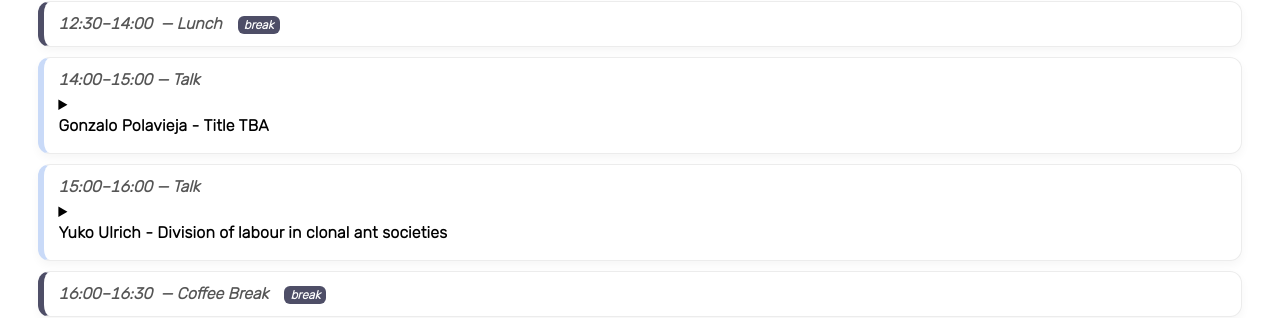
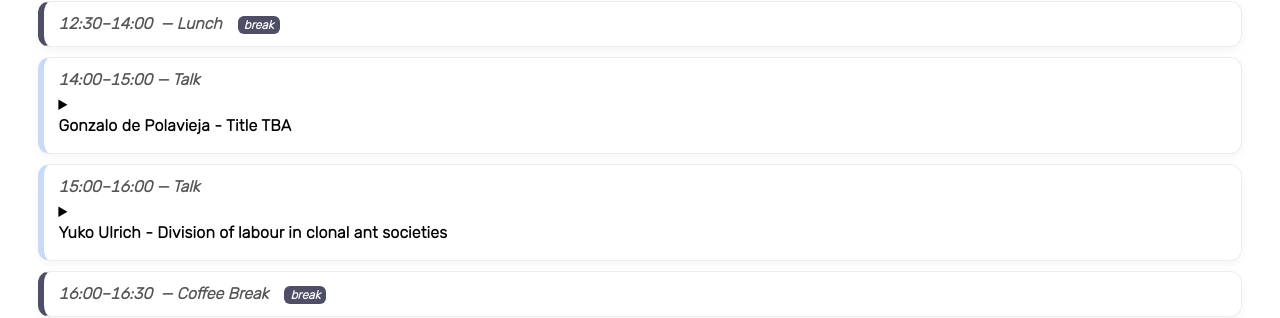
Before and after one commit to almadalcoschool/almadalcoschool.github.io, a Jekyll site: the page built from scientific_program.html, in a window 1280 px wide and 900 px high, scrolled down 4496 px. Shown: the part 144-462 px from the top of the window. Built offline with Jekyll 4.4.1, drawn with Linux system fonts in a browser that asks for light colours; nearby versions of some CDN libraries; some of the changed text lies outside the part shown.

Commit message:
fixed typo

```diff
--- a/scientific_program.html
+++ b/scientific_program.html
@@ -620,7 +620,7 @@ image: /images/home/paper_natEcoEvol2020.jpg
           <td class="tg-pta1" rowspan="4">14:00</td>
           <td class="tg-gpin" rowspan="4" data-full="Allyson Sgro - Multicellular collaboration: how do cells work together in the wild?">Allyson Sgro</td>
           <td class="tg-gpin" rowspan="4" data-full="Elena Scarpa - Collective migration in complex environments: the case of the trunk neural crest">Elena Scarpa</td>
-          <td class="tg-gpin" rowspan="4" data-full="Gonzalo Polavieja - Title TBA">Gonzalo Polavieja</td>
+          <td class="tg-gpin" rowspan="4" data-full="Gonzalo de Polavieja - Title TBA">Gonzalo de Polavieja</td>
           <td class="tg-gpin" rowspan="4" data-full="Karine Gibbs - Micro-crowdsourcing: how swarming bacteria integrate signals during collective migration">Karine Gibbs</td>
           <td class="tg-gpin" rowspan="4" data-full="Chaitanya Gokhale - Pan narrans | Collective narrative and cooperation">Chaitanya Gokhale</td>
         </tr>
@@ -1145,7 +1145,7 @@ image: /images/home/paper_natEcoEvol2020.jpg
       <div class="meta"><span class="time">14:00–15:00</span> — <span class="speaker">Talk</span></div>
       <details>
       <summary>
-        <h3>Gonzalo Polavieja - Title TBA</h3>
+        <h3>Gonzalo de Polavieja - Title TBA</h3>
       </summary>
       <p>
         [Abstract TBA]
```
Also changed, not shown: 1 other file.
